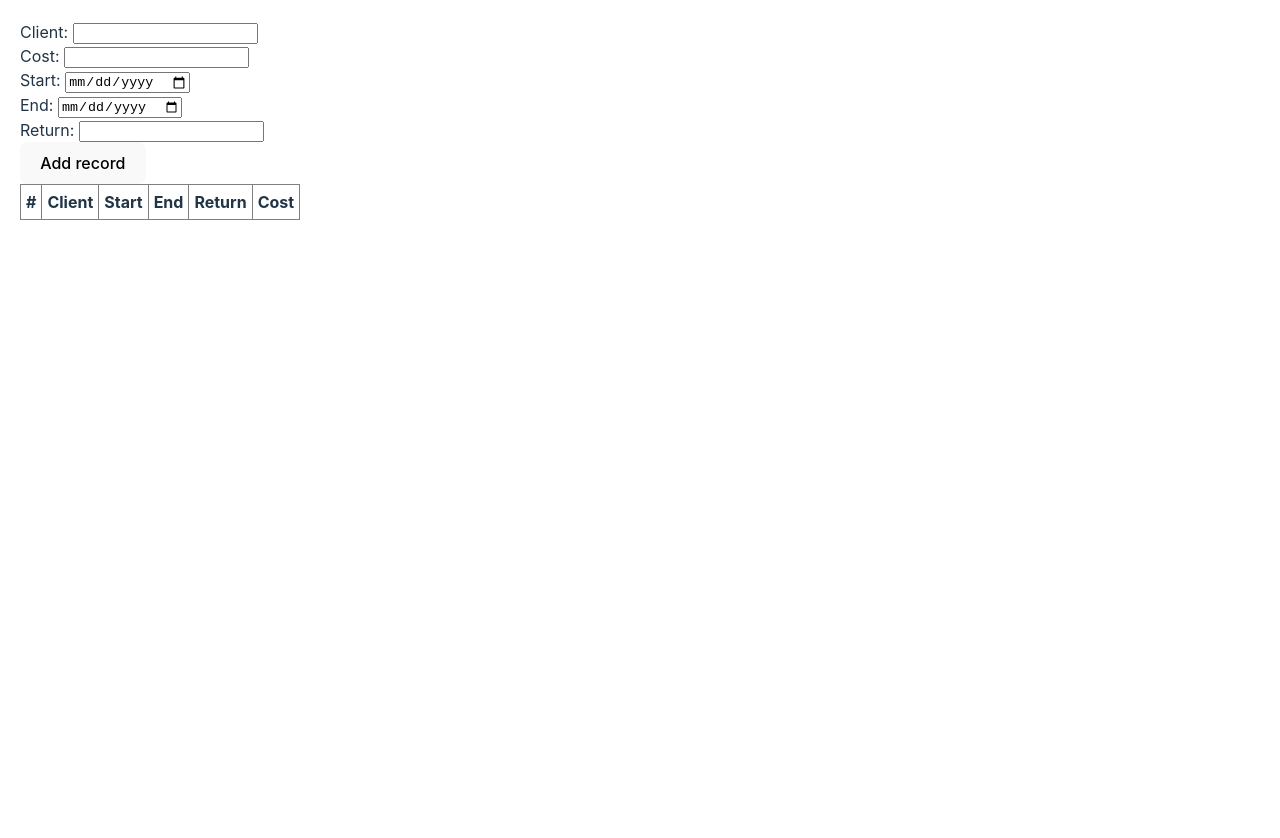
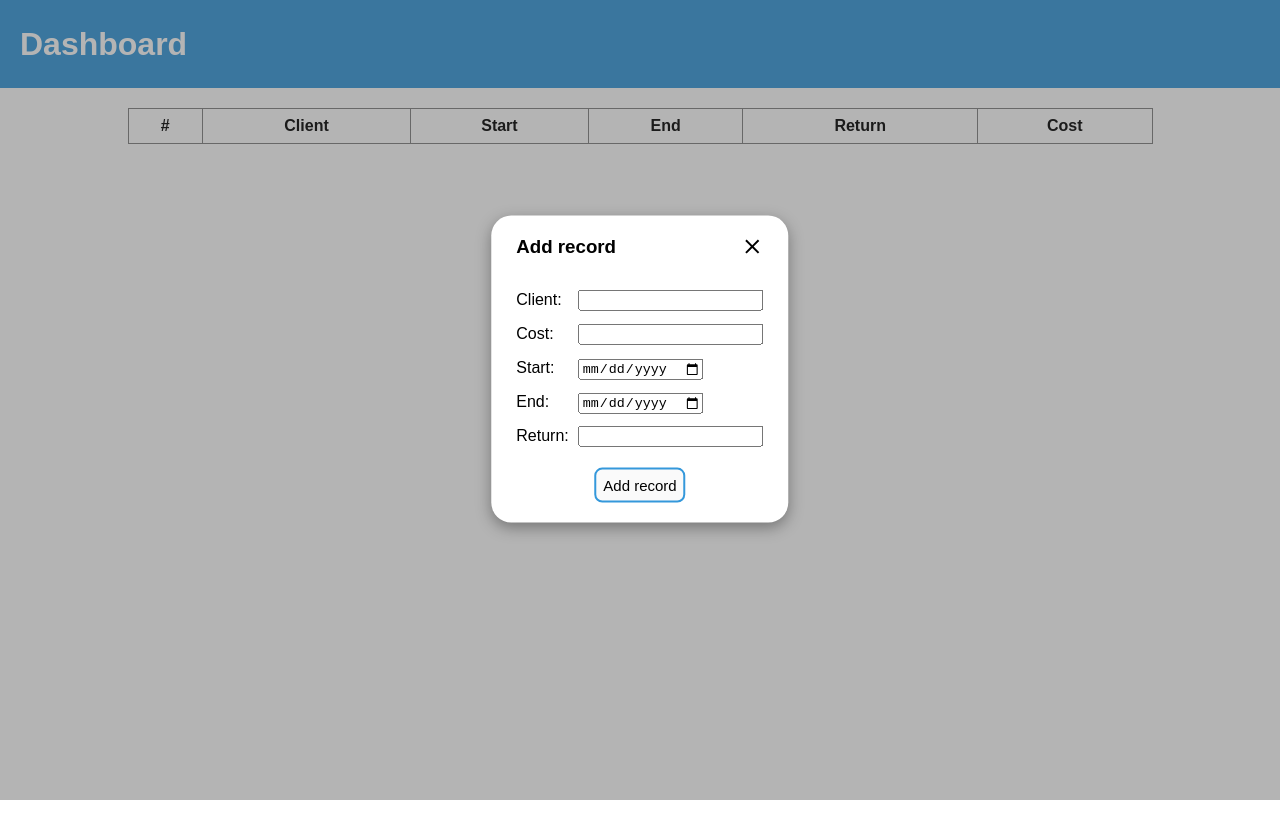
Before and after one commit to Roopesh2/ntd-dashboard, a website built with Vite: page index.html in a window 1280 px wide. After the commit the page ends 800 px from the top, so only its background shows below. Built offline with nearby package versions, Linux system fonts and the light colour scheme; some packages are replaced by stand-ins of ours; no server answers; the database is empty.

Commit message:
improved layout, added offline supprot, ...

```diff
--- a/index.html
+++ b/index.html
@@ -6,34 +6,61 @@
 		<meta name="viewport" content="width=device-width, initial-scale=1.0" />
 		<title>Dashboard</title>
 		<link rel="stylesheet" href="src/style.css" />
+		<link rel="stylesheet" href="src/components.css" />
+		<link rel="stylesheet" href="src/dialouge.css" />
+		<script src="src/jq.js"></script>
 	</head>
 	<body>
-		<div id="app">
-			<div class="jobs-fields">
-				<div class="field">
-					<span class="label">Client: </span>
-					<input type="text" id="client" />
+		<header>
+			<h1>Dashboard</h1>
+		</header>
+		<div class="app">
+			<div class="jobs-section section">
+				<div class="dialouge-system" id="jobs-dialouge">
+					<div class="drop-shadow"></div>
+					<div class="dialouge-box">
+						<div class="actions">
+							<h3>Add record</h3>
+							<button class="btn-action close-btn" id="dialouge-close">
+								<svg
+									xmlns="http://www.w3.org/2000/svg"
+									height="24"
+									viewBox="0 -960 960 960"
+									width="24">
+									<path
+										d="m256-200-56-56 224-224-224-224 56-56 224 224 224-224 56 56-224 224 224 224-56 56-224-224-224 224Z" />
+								</svg>
+							</button>
 						</div>
-				<div class="field">
-					<span class="label">Cost: </span>
-					<input type="number" name="" id="cost" />
-				</div>
-				<div class="field">
-					<span class="label">Start: </span>
-					<input type="date" name="" id="start" />
-				</div>
-				<div class="field">
-					<span class="label">End: </span>
-					<input type="date" name="" id="end" />
-				</div>
-				<div class="field">
-					<span class="label">Return: </span>
-					<input type="number" name="" id="return" />
+						<table class="jobs-fields">
+							<tr class="field">
+								<td class="label">Client:</td>
+								<td><input type="text" id="client" /></td>
+							</tr>
+							<tr class="field">
+								<td class="label">Cost:</td>
+								<td><input type="number" name="" id="cost" /></td>
+							</tr>
+							<tr class="field">
+								<td class="label">Start:</td>
+								<td><input type="date" name="" id="start" /></td>
+							</tr>
+							<tr class="field">
+								<td class="label">End:</td>
+								<td><input type="date" name="" id="end" /></td>
+							</tr>
+							<tr class="field">
+								<td class="label">Return:</td>
+								<td><input type="number" name="" id="return" /></td>
+							</tr>
+						</table>
+						<div class="add-records-container">
+							<button class="btn-large" id="add-records-btn">Add record</button>
 						</div>
 					</div>
-			<button>Add record</button>
-			<div id="data">
-				<table border="1">
+				</div>
+				<div class="data-entry">
+					<table border="1" id="jobs-data">
 						<thead>
 							<tr>
 								<th>#</th>
@@ -48,6 +75,33 @@
 					</table>
 				</div>
 			</div>
+			<div class="expenses-section section">
+				<div class="expenses-fields">
+					<div class="field">
+						<span class="label">Item: </span>
+						<input type="text" id="item" />
+					</div>
+					<div class="field">
+						<span class="label">Amt: </span>
+						<input type="number" name="" id="amt" />
+					</div>
+				</div>
+				<button>Add Expense</button>
+				<div class="data-entry">
+					<table border="1" id="expenses">
+						<thead>
+							<tr>
+								<th>#</th>
+								<th>Item</th>
+								<th>Cost</th>
+							</tr>
+						</thead>
+						<tbody></tbody>
+					</table>
+				</div>
+			</div>
+		</div>
 		<script type="module" src="./src/main.js"></script>
+		<script type="module" src="./src/events.js"></script>
 	</body>
 </html>
--- /dev/null
+++ b/src/components.css
@@ -0,0 +1,47 @@
+.btn-large {
+	border-radius: 8px;
+	border: 1px solid transparent;
+	padding: 7px;
+	font-size: 15px;
+	font-weight: 500;
+	font-family: inherit;
+	background-color: #fafafa;
+	cursor: pointer;
+	transition: background-color 0.25s;
+	border: 2px solid var(--primary);
+}
+
+.btn-large:hover {
+	background-color: var(--primary);
+}
+
+.btn-large:focus,
+.btn-large:focus-visible {
+	outline: 4px auto -webkit-focus-ring-color;
+}
+
+table {
+	border-collapse: collapse;
+}
+
+td,
+th {
+	padding: 5px;
+}
+
+.btn-action {
+	background-color: transparent;
+	border-radius: 50%;
+	width: 32px;
+	height: 32px;
+	margin: 0;
+	display: flex;
+	align-items: center;
+	justify-content: center;
+	cursor: pointer;
+	border: 0;
+	transition: background-color 0.2s;
+}
+.btn-action:hover {
+	background-color: #eee;
+}
--- a/src/dataFetch.js
+++ b/src/dataFetch.js
@@ -1,10 +1,30 @@
-import { collection, getDocs, limit, orderBy, query } from "firebase/firestore";
+import {
+	collection,
+	getDocs,
+	getDocsFromCache,
+	limit,
+	orderBy,
+	query,
+} from "firebase/firestore";
 import { db } from "./firebaseInits";
 
 export const collRef = collection(db, "jobs");
 export async function fetchDocs(lim = 50) {
 	const q = query(collRef, orderBy("id", "desc"), limit(lim));
-	const qs = await getDocs(q);
+	let qs;
+	try {
+		qs = await getDocsFromCache(q);
+		if (qs.docs.length == 0) {
+			qs = await getDocs(q);
+			console.log("No local cache found: loading from server");
+		} else {
+			console.log(`Using cache: found ${qs.docs.length} docs`);
+		}
+	} catch (err) {
+		qs = await getDocs(q);
+		console.log(err);
+		console.log("Error fetching cache: loading from server");
+	}
 	return qs.docs;
 }
 
--- /dev/null
+++ b/src/dialouge-manager.js
@@ -0,0 +1,7 @@
+/**
+ *
+ * @param {HTMLElement} dialouge
+ */
+export function dialougeManager(dialouge) {
+	let closeBtn = dialouge.childNodes;
+}
--- /dev/null
+++ b/src/dialouge.css
@@ -0,0 +1,41 @@
+.dialouge-box {
+	z-index: 3;
+	position: absolute;
+	padding: 0 20px 20px 20px;
+	width: fit-content;
+	box-shadow: rgba(0, 0, 0, 0.35) 0px 5px 15px;
+	background-color: white;
+	border-radius: 20px;
+	left: 50%;
+	top: 50%;
+	transform: translate(-50%, -60%);
+}
+
+.drop-shadow {
+	position: fixed;
+	z-index: 2;
+	width: 100vw;
+	height: 100vh;
+	background-color: #444;
+	filter: opacity(0.4);
+	margin: 0;
+	top: 0;
+	left: 0;
+}
+
+.dialouge-box > .add-records-container {
+	margin-top: 15px;
+	position: relative;
+	text-align: center;
+}
+
+.actions {
+	display: flex;
+	justify-content: space-between;
+	padding: 15px 0 20px 5px;
+	align-items: center;
+}
+.actions * {
+	margin: 0;
+	padding: 0;
+}
--- /dev/null
+++ b/src/events.js
@@ -0,0 +1,5 @@
+import { dialougeManager } from "./dialouge-manager";
+
+const jobsDialouge = $("#jobs-dialouge");
+
+const dm = dialougeManager(jobsDialouge);
--- a/src/firebaseInits.js
+++ b/src/firebaseInits.js
@@ -1,6 +1,10 @@
 import { initializeApp } from "firebase/app";
 import { GoogleAuthProvider, getAuth } from "firebase/auth";
-import { getFirestore } from "firebase/firestore";
+import {
+	getFirestore,
+	initializeFirestore,
+	persistentLocalCache,
+} from "firebase/firestore";
 
 const firebaseConfig = {
 	apiKey: "AIzaSyAnXURp29t0wptiVig6QFDLXj3wEDXqcZs",
@@ -14,6 +18,7 @@ const firebaseConfig = {
 // Initialize Firebase
 export const app = initializeApp(firebaseConfig);
 export const auth = getAuth();
+initializeFirestore(app, { localCache: persistentLocalCache() });
 
 export const db = getFirestore(app);
 export const provider = new GoogleAuthProvider();
--- /dev/null
+++ b/src/jq.js
@@ -0,0 +1 @@
+window.$ = (e) => document.querySelector(e);
--- a/src/main.js
+++ b/src/main.js
@@ -5,7 +5,7 @@ import { addRow, val } from "./utils";
 import { app, auth, provider } from "./firebaseInits";
 
 var btn = document.querySelector("button"),
-	table = document.querySelector("tbody");
+	table = document.querySelector("#jobs-data > tbody");
 
 if (!app)
 	signInWithPopup(auth, provider)
@@ -25,21 +25,22 @@ if (!app)
 			// The email of the user's account used.
 			const email = error.customData.email;
 			// The AuthCredential type that was used.
-			const credential = GoogleAuthProvider.credentialFromError(error);
+			// const credential = GoogleAuthProvider.credentialFromError(error);
+			console.error(errorCode, ":", errorMessage);
+			console.error("Mail used:", email);
 		});
 
 window.addEventListener("load", async () => {
-	// fetch data
-	let data = await fetchDocs(50);
-	for (let doc of data) {
-		let d = doc.data();
-		table.innerHTML += addRow(d);
+	// fetch data on load
+	let documents = await fetchDocs(50);
+	for (let doc of documents) {
+		table.innerHTML += addRow(doc.data());
 	}
 });
 
 btn.addEventListener("click", async () => {
 	getLastEntry().then(async (id) => {
-		let dat = {
+		let data = {
 			id: ++id,
 			client: val("#client"),
 			cost: parseFloat(val("#cost")),
@@ -47,8 +48,8 @@ btn.addEventListener("click", async () => {
 			end: Timestamp.fromDate(new Date(val("#end"))),
 			returns: parseFloat(val("#return")),
 		};
-		const docRef = await addDoc(collRef, dat);
+		const docRef = await addDoc(collRef, data);
 		console.log("added", docRef.id);
-		table.innerHTML = addRow(dat) + table.innerHTML;
+		table.innerHTML = addRow(data) + table.innerHTML;
 	});
 });
--- a/src/style.css
+++ b/src/style.css
@@ -1,71 +1,49 @@
+* {
+	box-sizing: content-box;
+}
 :root {
-	font-family: Inter, system-ui, Avenir, Helvetica, Arial, sans-serif;
+	font-family: Arial, sans-serif;
 	line-height: 1.5;
 	font-weight: 400;
-
-	color-scheme: light dark;
-	color: rgba(255, 255, 255, 0.87);
-	background-color: #242424;
 
 	font-synthesis: none;
 	text-rendering: optimizeLegibility;
 	-webkit-font-smoothing: antialiased;
 	-moz-osx-font-smoothing: grayscale;
+	--primary: #3498db;
 }
 
-a {
-	font-weight: 500;
-	color: #646cff;
-	text-decoration: inherit;
-}
-a:hover {
-	color: #535bf2;
-}
-
-body {
+body,
+html {
 	margin: 0;
-	padding: 20px;
-	display: flex;
+	padding: 0;
 	min-width: 320px;
 	min-height: 100vh;
 }
 
-button {
-	border-radius: 8px;
-	border: 1px solid transparent;
-	padding: 0.6em 1.2em;
-	font-size: 1em;
-	font-weight: 500;
-	font-family: inherit;
-	background-color: #1a1a1a;
-	cursor: pointer;
-	transition: border-color 0.25s;
-}
-button:hover {
-	border-color: #646cff;
-}
-button:focus,
-button:focus-visible {
-	outline: 4px auto -webkit-focus-ring-color;
+header {
+	margin: 0;
+	background-color: var(--primary);
+	padding: 20px;
+	color: white;
 }
 
-table {
-	border-collapse: collapse;
-}
-td,
-th {
-	padding: 5px;
+header h1 {
+	margin: 0;
 }
 
-@media (prefers-color-scheme: light) {
-	:root {
-		color: #213547;
-		background-color: #ffffff;
-	}
-	a:hover {
-		color: #747bff;
-	}
-	button {
-		background-color: #f9f9f9;
-	}
+.app {
+	padding: 20px;
 }
+
+.section {
+	display: flex;
+	justify-content: center;
+}
+
+.data-entry table {
+	width: 80vw;
+}
+.expenses-section {
+	display: none;
+}
```
Lines whose indentation alone changed are shown as unchanged.
